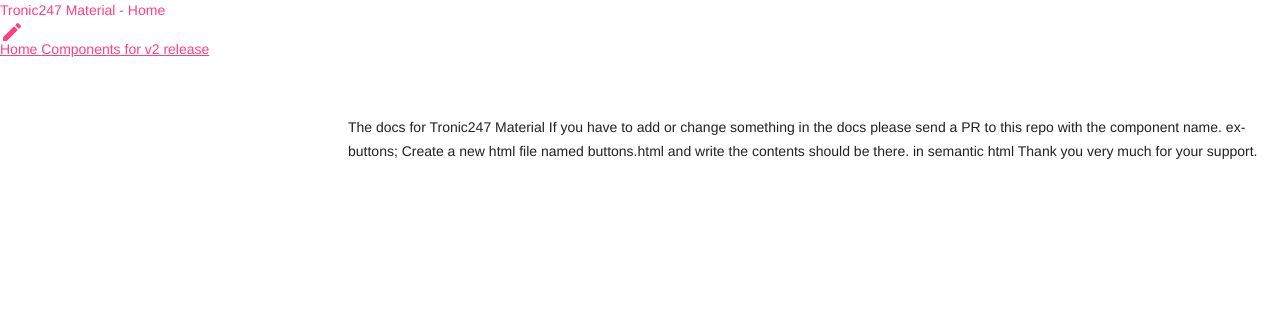
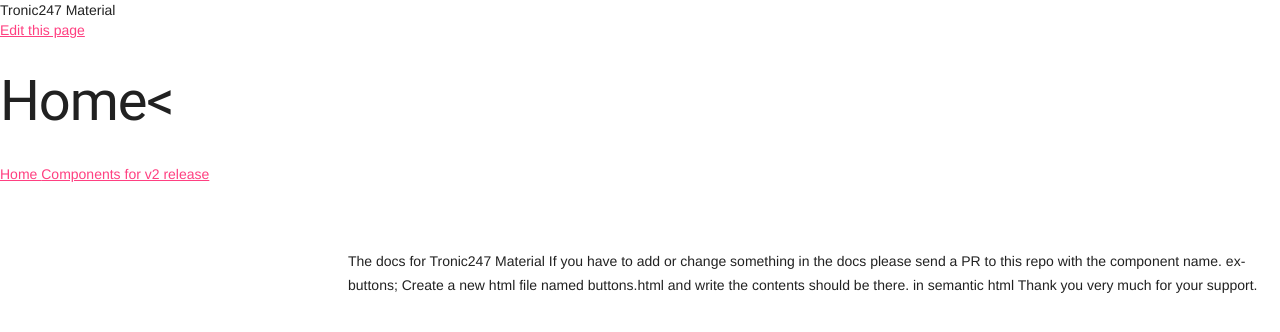
Before and after one commit to Duplore/material-docs, an MkDocs documentation site: the page built from docs/index.md, in a window 1280 px wide. Shown: the top 332 px of the page. Built offline with MkDocs 1.6.1, drawn with Linux system fonts in a browser that asks for light colours.

Commit message:
All bugs fixed - DO NOT CHANGE

```diff
--- a/theme/main.html
+++ b/theme/main.html
@@ -19,17 +19,22 @@
 <link rel="stylesheet" href="{{ base_url }}/style.css" />
 </head>
 <body>
-        <header>
-            <div class="appbar fixed elevating">
-                <nav>
-                    <a class="name no-icon">Tronic247 Material <span>- {{ page.title }}</span></a>
-                </nav>
-                <div class="float-right">
-                    <a href={{ page.edit_url }} class="ripple-e icon"><span class="material-icons">edit</span></a>
-                </div>
+	<header class="appbar">
+		<div class="appbar-container">
+			<section class="section left">
+				<span class="title">Tronic247 Material</span>
+			</section>
+			<section class="section right">
+				<a class="btn" href={{ page.edit_url }}>Edit this page</a>
+			</section>
 		</div>
 	</header>
-        <div class="sides">
+	<div class="p-2"></div>
+	<div class="background-primary p-5">
+		<h1 class="h4 text-white">{{ page.title }}<</h1>
+	</div>
+	<div class="row container">
+		<div class="col-3">
 			<div class="list">
 				{% if nav|length>1 %}
 				{% for nav_item in nav %} {% if nav_item.children %}
@@ -45,17 +56,20 @@
 				</a>
 				{% endfor %}
 				{% else %}
-                    <a class="list-item {% if nav_item.active%}active{% endif %}" href="{{ nav_item.url|url }}">
+				<a class="list-item ripple-e {% if nav_item.active%}active{% endif %}" href="{{ nav_item.url|url }}">
 					{{ nav_item.title }}
 				</a>
 				{% endif %} {% endfor %}
-                </ul>
 				{% endif %}
 			</div>
+		</div>
+		<article class="col-9">
 				<div class="container main">{{ page.content }}</div>
+		</article>
+	</div>
 </div>
 <script src="https://code.jquery.com/jquery-3.6.0.min.js"></script>
 <script src="https://cdn.skypack.dev/@hotwired/turbo" type="module"></script>
-		<script src="https://cdn.jsdelivr.net/gh/tronic247/material/dist/js/material.min.js" type="module"></script>
+<script src="https://cdn.jsdelivr.net/gh/tronic247/material/dist/js/material.min.js"></script>
 </body>
 </html>
```
Also changed, not shown: other parts of theme/main.html (+7 -1 lines). Lines whose indentation alone changed are shown as unchanged.
